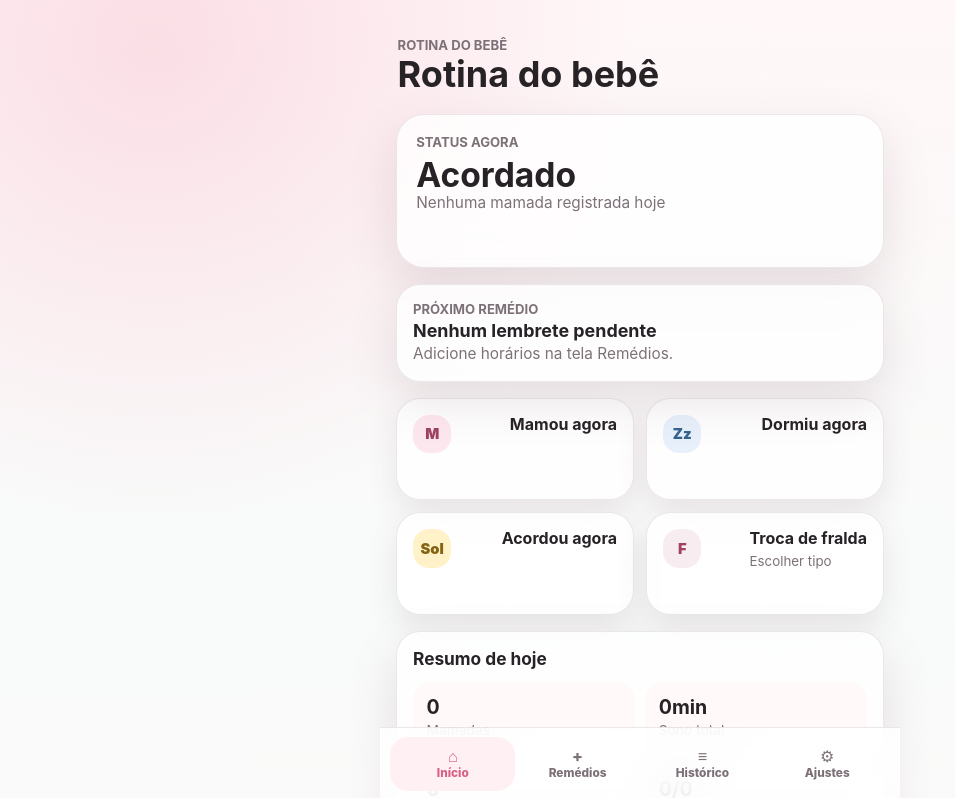
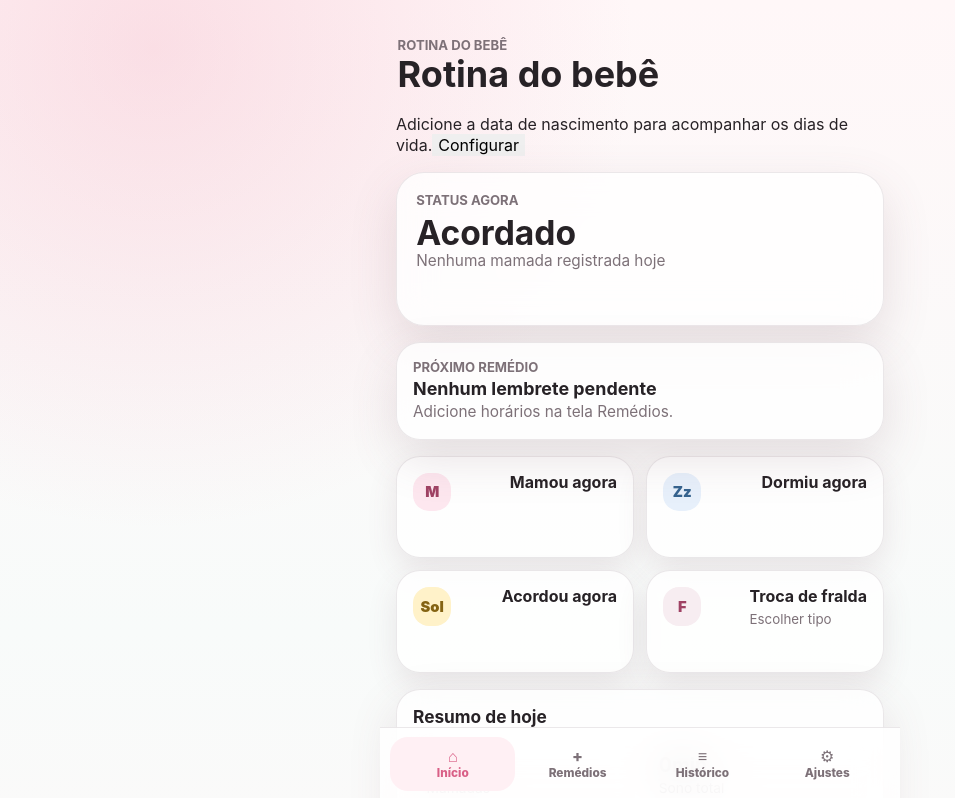
Before and after one commit to geazihenrique/marite, a React (Vite) app: page / in a window 1280 px wide. Shown: the top 798 px of the page, without its empty margins (0-955 px from the left). Built offline with nearby package versions, Linux system fonts and the light colour scheme.

Commit message:
Add baby age counter

```diff
--- a/src/screens/Home.tsx
+++ b/src/screens/Home.tsx
@@ -6,9 +6,11 @@ import { Timeline } from '../components/Timeline';
 import { diaperLabel } from '../components/DiaperModal';
 import { elapsedText, formatClock, remainingText } from '../utils/time';
 import { getDailySummary, getLastDiaper, getLastFeeding } from '../utils/summary';
+import { calculateBabyMilestoneMessage, calculateReadableBabyAge, calculateTotalDaysSinceBirth } from '../utils/babyAge';
 
 type HomeProps = {
   babyName: string;
+  babyBirthDate?: string;
   events: AppEvent[];
   now: Date;
   sleepingSince?: AppEvent;
@@ -19,10 +21,12 @@ type HomeProps = {
   onWake: () => void;
   onOpenDiaper: () => void;
   onMedicineTaken: (dose: NextMedicineDose) => void;
+  onConfigureProfile: () => void;
 };
 
 export function Home({
   babyName,
+  babyBirthDate,
   events,
   now,
   sleepingSince,
@@ -33,10 +37,14 @@ export function Home({
   onWake,
   onOpenDiaper,
   onMedicineTaken,
+  onConfigureProfile,
 }: HomeProps) {
   const lastFeeding = getLastFeeding(events);
   const lastDiaper = getLastDiaper(events);
   const summary = getDailySummary(events, now);
+  const totalDays = calculateTotalDaysSinceBirth(babyBirthDate, now);
+  const readableAge = calculateReadableBabyAge(babyBirthDate, now);
+  const milestoneMessage = calculateBabyMilestoneMessage(babyBirthDate, now);
   const statusTitle = sleepingSince
     ? `Dormindo há ${elapsedText(sleepingSince.createdAt, now)}`
     : lastWake
@@ -49,6 +57,26 @@ export function Home({
         <p>{babyName ? `Rotina de ${babyName}` : 'Rotina do bebê'}</p>
         <h1>Rotina do bebê</h1>
       </header>
+
+      <section className="ageCard">
+        {totalDays !== null && readableAge ? (
+          <>
+            <div>
+              <p>{babyName || 'Bebê'}</p>
+              <h2>{totalDays} {totalDays === 1 ? 'dia de vida' : 'dias de vida'}</h2>
+              <span>{readableAge}</span>
+            </div>
+            {milestoneMessage ? <strong>{milestoneMessage}</strong> : null}
+          </>
+        ) : (
+          <>
+            <span>Adicione a data de nascimento para acompanhar os dias de vida.</span>
+            <button type="button" onClick={onConfigureProfile}>
+              Configurar
+            </button>
+          </>
+        )}
+      </section>
 
       <StatusCard
         eyebrow={sleepingSince ? 'Sono agora' : 'Status agora'}
```
